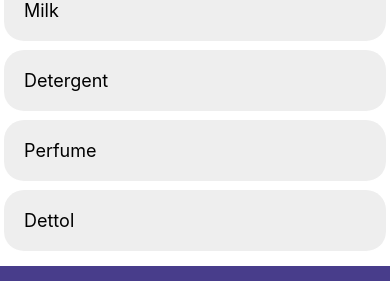
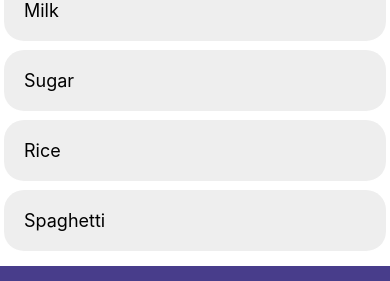
Before and after one commit to Davidon4/Minimart, a React Native app: screen / in a window 390 px wide. Shown: the part 284-565 px from the top of the page. Built offline with nearby package versions, Linux system fonts and the light colour scheme.

Commit message:
'added-changes'

```diff
--- a/src/components/ShoppingList/index.js
+++ b/src/components/ShoppingList/index.js
@@ -22,9 +22,9 @@
   { id: uuid(), name: "Cornflakes" },
   { id: uuid(), name: "Milo" },
   { id: uuid(), name: "Milk" },
-  { id: uuid(), name: "Detergent" },
-  { id: uuid(), name: "Perfume" },
-  { id: uuid(), name: "Dettol" },
+  { id: uuid(), name: "Sugar" },
+  { id: uuid(), name: "Rice" },
+  { id: uuid(), name: "Spaghetti" },
 ];
 
 const ShoppingList = () => {
```
Also changed, not shown: 1 other file (tests, documents, lock files or other folders).
